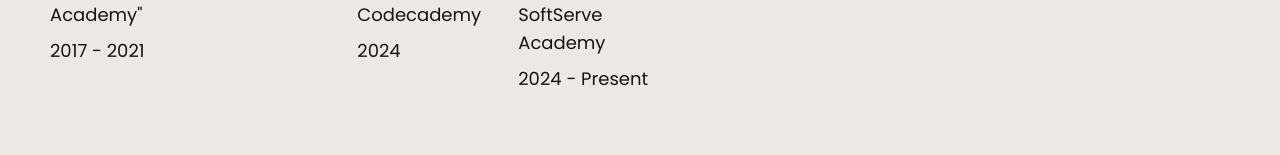
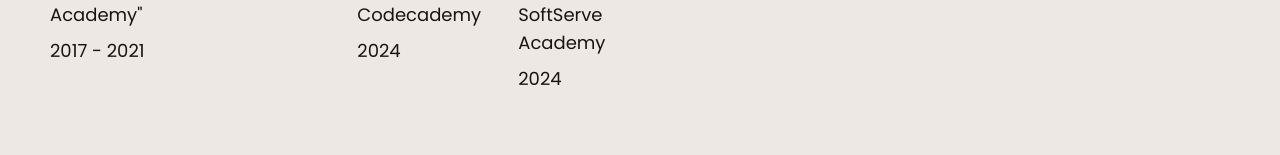
Before and after one commit to vladazachem/new-portfolio, a Next.js app: page / in a window 1280 px wide. Shown: the part 3273-3428 px from the top of the page. Built offline with nearby package versions, Linux system fonts and the light colour scheme.

Commit message:
softserve edu update

```diff
--- a/src/data/education.js
+++ b/src/data/education.js
@@ -2,7 +2,7 @@
     {
         degree: 'React Practical',
         institution: 'SoftServe Academy',
-        year: '2024 - Present',
+        year: '2024',
     },
     {
         degree: 'Front-End Engineer',
```
